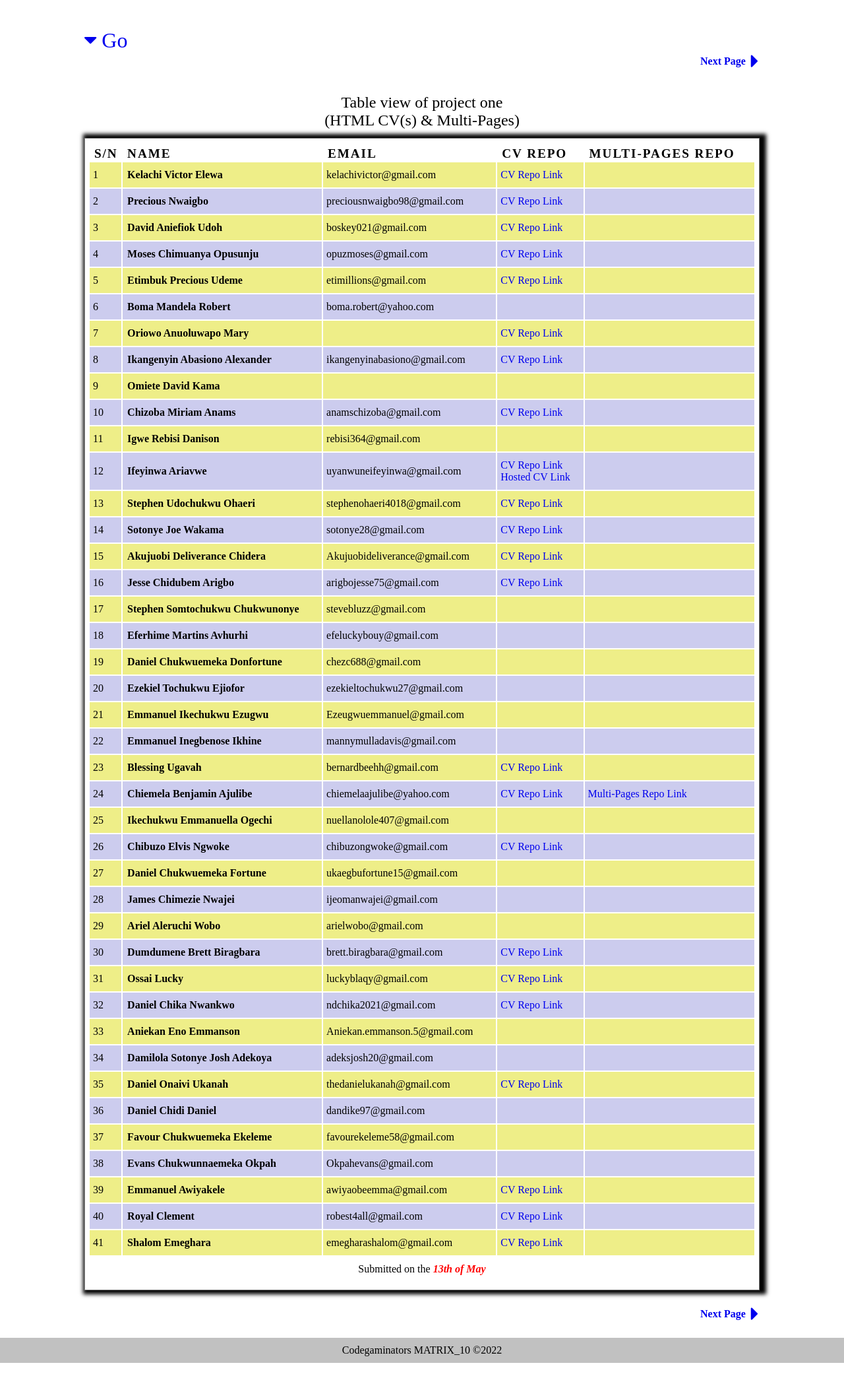
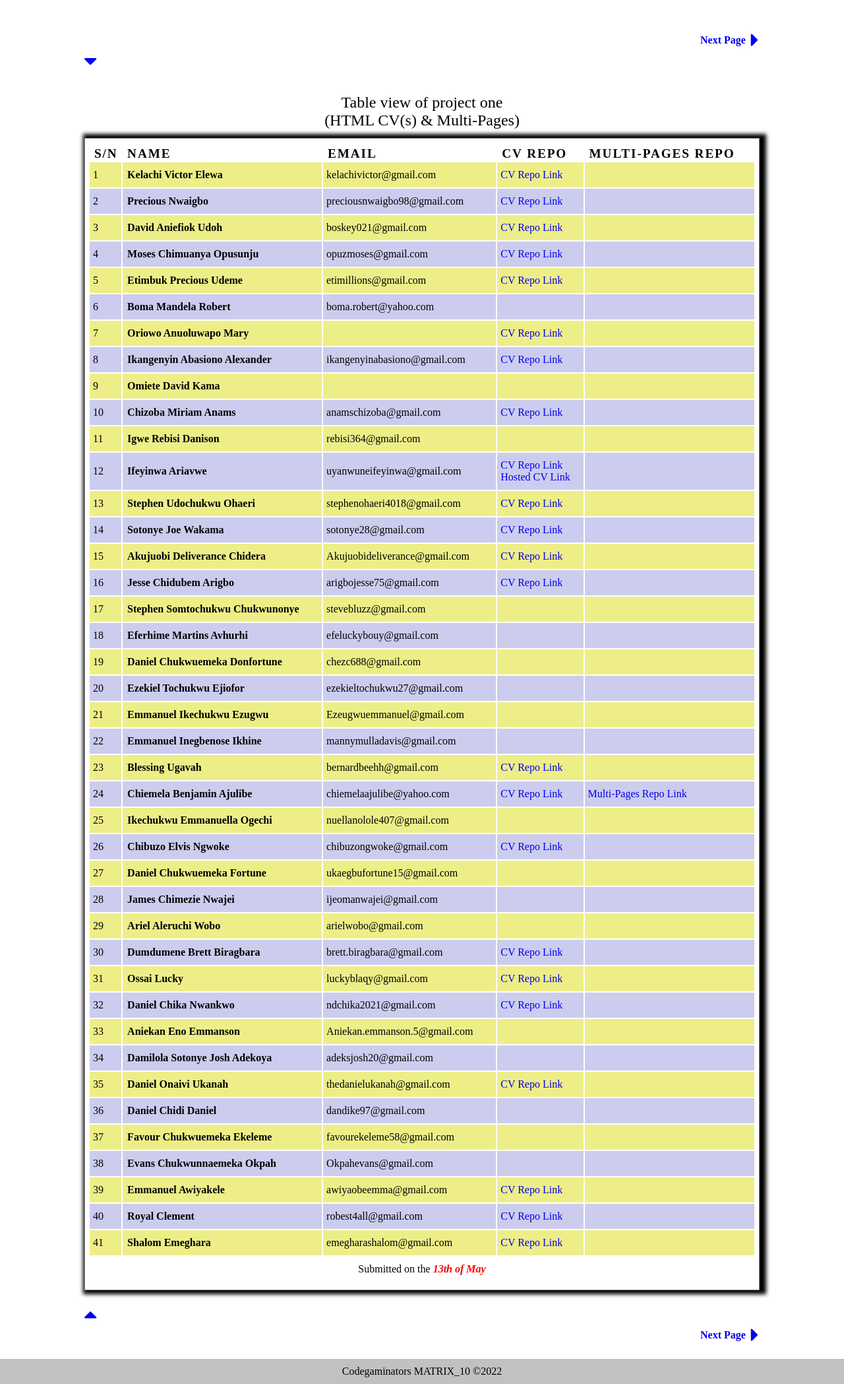
Before and after one commit to Duffigoogle/CGMTR_10, a plain HTML site: page index.html in a window 1280 px wide. Shown: the whole page at 66% size. Before the commit the page ends 2065 px from the top, so only its background shows below. Drawn offline with Linux system fonts and the light colour scheme.

Commit message:
add font awesome icons for smooth scrool

```diff
--- a/index.html
+++ b/index.html
@@ -11,17 +11,18 @@
   <body>
     <main>
       <!-- animates text in nearly any browser. -->
-      <marquee
+      <marquee id="top"
         >Rest, Study and Practice, Practice Again! Practice Again!! Practice
         Again!!!</marquee
       >
-      <a href="#bottom">
-        <i class="fa fa-caret-down fa-2x"> Go</i>
-      </a>
 
       <a href="index2.html" class="next-page">
         Next Page &nbsp;
         <i class="fa fa-caret-right fa-2x"></i>
+      </a>
+
+      <a href="#bottom">
+        <i class="fa fa-caret-down fa-2x"></i>
       </a>
 
       <table width="100%">
@@ -504,6 +505,9 @@
         </tfoot>
       </table>
 
+      <a href="#bottom">
+        <i class="fa fa-caret-up fa-2x"></i>
+      </a>
       <a href="index2.html" class="next-page">
         Next Page &nbsp;
         <i class="fa fa-caret-right fa-2x"></i>
```
Also changed, not shown: index2.html (+1 -0 lines).
